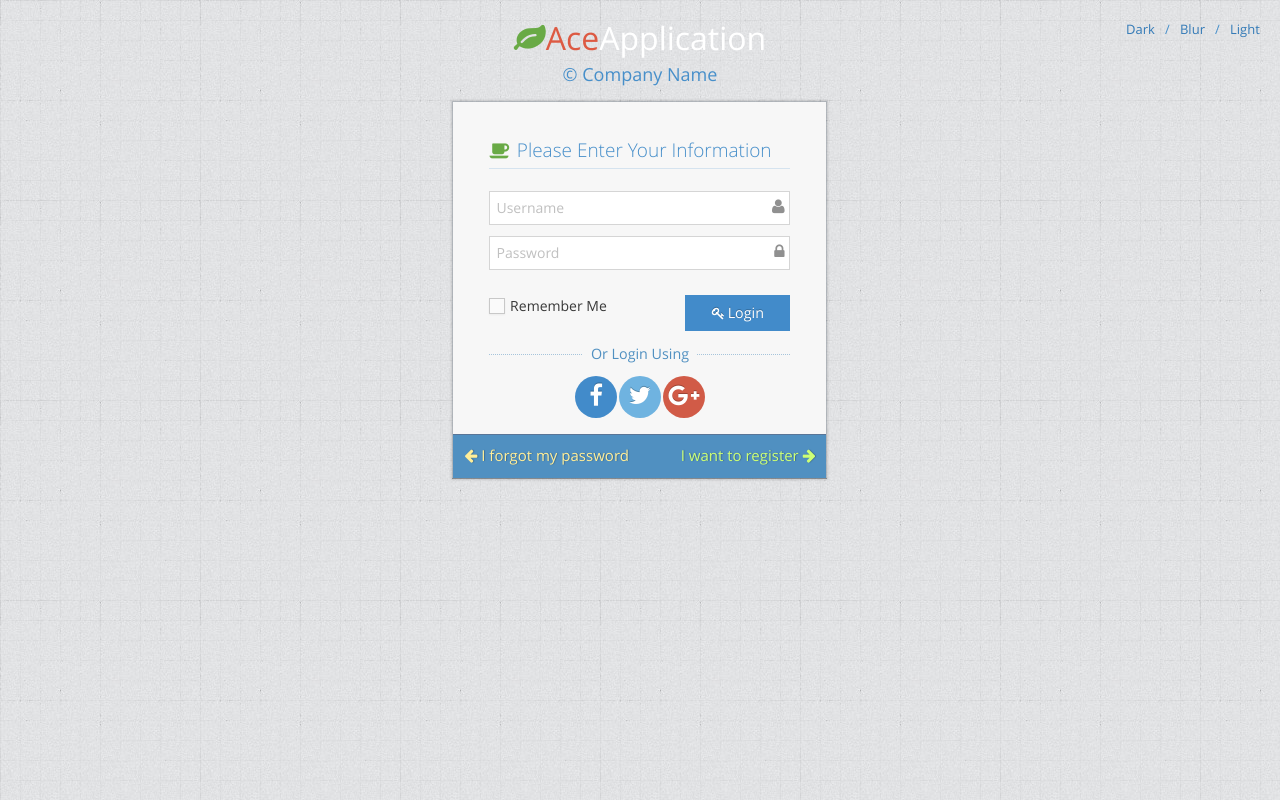
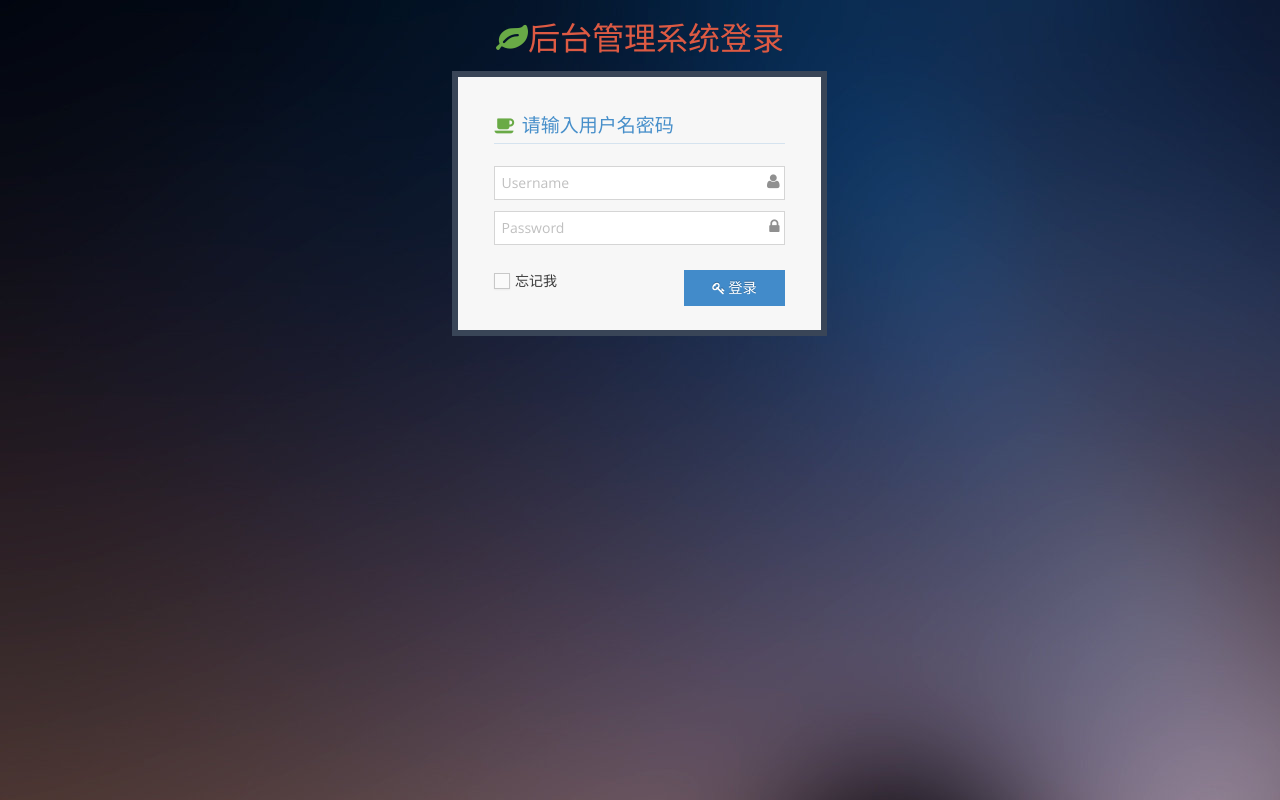
Before and after one commit to KingWYHGithub/course1.0v, a Vue app in the folder admin/: page / in a window 1280 px wide. Built offline with nearby package versions, Linux system fonts and the light colour scheme.

Commit message:
1.简化了登录页面的代码 2.增加eslintrc.js,去掉部分检查项，解决代码报错的无法识别$符号

```diff
--- a/admin/src/App.vue
+++ b/admin/src/App.vue
@@ -7,10 +7,10 @@
             <div class="center">
               <h1>
                 <i class="ace-icon fa fa-leaf green"></i>
-                <span class="red">Ace</span>
-                <span class="white" id="id-text2">Application</span>
+                <span class="red">后台管理系统登录</span>
+<!--                <span class="white" id="id-text2">Application</span>-->
               </h1>
-              <h4 class="blue" id="id-company-text">&copy; Company Name</h4>
+<!--              <h4 class="blue" id="id-company-text">&copy; Company Name</h4>-->
             </div>
 
             <div class="space-6"></div>
@@ -21,7 +21,7 @@
                   <div class="widget-main">
                     <h4 class="header blue lighter bigger">
                       <i class="ace-icon fa fa-coffee green"></i>
-                      Please Enter Your Information
+                     请输入用户名密码
                     </h4>
 
                     <div class="space-6"></div>
@@ -47,12 +47,12 @@
                         <div class="clearfix">
                           <label class="inline">
                             <input type="checkbox" class="ace" />
-                            <span class="lbl"> Remember Me</span>
+                            <span class="lbl"> 忘记我</span>
                           </label>
 
                           <button type="button" class="width-35 pull-right btn btn-sm btn-primary">
                             <i class="ace-icon fa fa-key"></i>
-                            <span class="bigger-110">Login</span>
+                            <span class="bigger-110">登录</span>
                           </button>
                         </div>
 
@@ -60,42 +60,42 @@
                       </fieldset>
                     </form>
 
-                    <div class="social-or-login center">
-                      <span class="bigger-110">Or Login Using</span>
-                    </div>
+<!--                    <div class="social-or-login center">-->
+<!--                      <span class="bigger-110">Or Login Using</span>-->
+<!--                    </div>-->
 
-                    <div class="space-6"></div>
+<!--                    <div class="space-6"></div>-->
 
-                    <div class="social-login center">
-                      <a class="btn btn-primary">
-                        <i class="ace-icon fa fa-facebook"></i>
-                      </a>
+<!--                    <div class="social-login center">-->
+<!--                      <a class="btn btn-primary">-->
+<!--                        <i class="ace-icon fa fa-facebook"></i>-->
+<!--                      </a>-->
 
-                      <a class="btn btn-info">
-                        <i class="ace-icon fa fa-twitter"></i>
-                      </a>
+<!--                      <a class="btn btn-info">-->
+<!--                        <i class="ace-icon fa fa-twitter"></i>-->
+<!--                      </a>-->
 
-                      <a class="btn btn-danger">
-                        <i class="ace-icon fa fa-google-plus"></i>
-                      </a>
-                    </div>
+<!--                      <a class="btn btn-danger">-->
+<!--                        <i class="ace-icon fa fa-google-plus"></i>-->
+<!--                      </a>-->
+<!--                    </div>-->
                   </div><!-- /.widget-main -->
 
-                  <div class="toolbar clearfix">
-                    <div>
-                      <a href="#" data-target="#forgot-box" class="forgot-password-link">
-                        <i class="ace-icon fa fa-arrow-left"></i>
-                        I forgot my password
-                      </a>
-                    </div>
+<!--                  <div class="toolbar clearfix">-->
+<!--                    <div>-->
+<!--                      <a href="#" data-target="#forgot-box" class="forgot-password-link">-->
+<!--                        <i class="ace-icon fa fa-arrow-left"></i>-->
+<!--                        I forgot my password-->
+<!--                      </a>-->
+<!--                    </div>-->
 
-                    <div>
-                      <a href="#" data-target="#signup-box" class="user-signup-link">
-                        I want to register
-                        <i class="ace-icon fa fa-arrow-right"></i>
-                      </a>
-                    </div>
-                  </div>
+<!--                    <div>-->
+<!--                      <a href="#" data-target="#signup-box" class="user-signup-link">-->
+<!--                        I want to register-->
+<!--                        <i class="ace-icon fa fa-arrow-right"></i>-->
+<!--                      </a>-->
+<!--                    </div>-->
+<!--                  </div>-->
                 </div><!-- /.widget-body -->
               </div><!-- /.login-box -->
 
@@ -140,97 +140,97 @@
                 </div><!-- /.widget-body -->
               </div><!-- /.forgot-box -->
 
-              <div id="signup-box" class="signup-box widget-box no-border">
-                <div class="widget-body">
-                  <div class="widget-main">
-                    <h4 class="header green lighter bigger">
-                      <i class="ace-icon fa fa-users blue"></i>
-                      New User Registration
-                    </h4>
+<!--              <div id="signup-box" class="signup-box widget-box no-border">-->
+<!--                <div class="widget-body">-->
+<!--                  <div class="widget-main">-->
+<!--                    <h4 class="header green lighter bigger">-->
+<!--                      <i class="ace-icon fa fa-users blue"></i>-->
+<!--                      New User Registration-->
+<!--                    </h4>-->
 
-                    <div class="space-6"></div>
-                    <p> Enter your details to begin: </p>
+<!--                    <div class="space-6"></div>-->
+<!--                    <p> Enter your details to begin: </p>-->
 
-                    <form>
-                      <fieldset>
-                        <label class="block clearfix">
-														<span class="block input-icon input-icon-right">
-															<input type="email" class="form-control" placeholder="Email" />
-															<i class="ace-icon fa fa-envelope"></i>
-														</span>
-                        </label>
+<!--                    <form>-->
+<!--                      <fieldset>-->
+<!--                        <label class="block clearfix">-->
+<!--														<span class="block input-icon input-icon-right">-->
+<!--															<input type="email" class="form-control" placeholder="Email" />-->
+<!--															<i class="ace-icon fa fa-envelope"></i>-->
+<!--														</span>-->
+<!--                        </label>-->
 
-                        <label class="block clearfix">
-														<span class="block input-icon input-icon-right">
-															<input type="text" class="form-control" placeholder="Username" />
-															<i class="ace-icon fa fa-user"></i>
-														</span>
-                        </label>
+<!--                        <label class="block clearfix">-->
+<!--														<span class="block input-icon input-icon-right">-->
+<!--															<input type="text" class="form-control" placeholder="Username" />-->
+<!--															<i class="ace-icon fa fa-user"></i>-->
+<!--														</span>-->
+<!--                        </label>-->
 
-                        <label class="block clearfix">
-														<span class="block input-icon input-icon-right">
-															<input type="password" class="form-control" placeholder="Password" />
-															<i class="ace-icon fa fa-lock"></i>
-														</span>
-                        </label>
+<!--                        <label class="block clearfix">-->
+<!--														<span class="block input-icon input-icon-right">-->
+<!--															<input type="password" class="form-control" placeholder="Password" />-->
+<!--															<i class="ace-icon fa fa-lock"></i>-->
+<!--														</span>-->
+<!--                        </label>-->
 
-                        <label class="block clearfix">
-														<span class="block input-icon input-icon-right">
-															<input type="password" class="form-control" placeholder="Repeat password" />
-															<i class="ace-icon fa fa-retweet"></i>
-														</span>
-                        </label>
+<!--                        <label class="block clearfix">-->
+<!--														<span class="block input-icon input-icon-right">-->
+<!--															<input type="password" class="form-control" placeholder="Repeat password" />-->
+<!--															<i class="ace-icon fa fa-retweet"></i>-->
+<!--														</span>-->
+<!--                        </label>-->
 
-                        <label class="block">
-                          <input type="checkbox" class="ace" />
-                          <span class="lbl">
-															I accept the
-															<a href="#">User Agreement</a>
-														</span>
-                        </label>
+<!--                        <label class="block">-->
+<!--                          <input type="checkbox" class="ace" />-->
+<!--                          <span class="lbl">-->
+<!--															I accept the-->
+<!--															<a href="#">User Agreement</a>-->
+<!--														</span>-->
+<!--                        </label>-->
 
-                        <div class="space-24"></div>
+<!--                        <div class="space-24"></div>-->
 
-                        <div class="clearfix">
-                          <button type="reset" class="width-30 pull-left btn btn-sm">
-                            <i class="ace-icon fa fa-refresh"></i>
-                            <span class="bigger-110">Reset</span>
-                          </button>
+<!--                        <div class="clearfix">-->
+<!--                          <button type="reset" class="width-30 pull-left btn btn-sm">-->
+<!--                            <i class="ace-icon fa fa-refresh"></i>-->
+<!--                            <span class="bigger-110">Reset</span>-->
+<!--                          </button>-->
 
-                          <button type="button" class="width-65 pull-right btn btn-sm btn-success">
-                            <span class="bigger-110">Register</span>
+<!--                          <button type="button" class="width-65 pull-right btn btn-sm btn-success">-->
+<!--                            <span class="bigger-110">Register</span>-->
 
-                            <i class="ace-icon fa fa-arrow-right icon-on-right"></i>
-                          </button>
-                        </div>
-                      </fieldset>
-                    </form>
-                  </div>
+<!--                            <i class="ace-icon fa fa-arrow-right icon-on-right"></i>-->
+<!--                          </button>-->
+<!--                        </div>-->
+<!--                      </fieldset>-->
+<!--                    </form>-->
+<!--                  </div>-->
 
-                  <div class="toolbar center">
-                    <a href="#" data-target="#login-box" class="back-to-login-link">
-                      <i class="ace-icon fa fa-arrow-left"></i>
-                      Back to login
-                    </a>
-                  </div>
-                </div><!-- /.widget-body -->
-              </div><!-- /.signup-box -->
+<!--                  <div class="toolbar center">-->
+<!--                    <a href="#" data-target="#login-box" class="back-to-login-link">-->
+<!--                      <i class="ace-icon fa fa-arrow-left"></i>-->
+<!--                      Back to login-->
+<!--                    </a>-->
+<!--                  </div>-->
+<!--                </div>&lt;!&ndash; /.widget-body &ndash;&gt;-->
+<!--              </div>&lt;!&ndash; /.signup-box &ndash;&gt;-->
             </div><!-- /.position-relative -->
 
-            <div class="navbar-fixed-top align-right">
-              <br />
-              &nbsp;
-              <a id="btn-login-dark" href="#">Dark</a>
-              &nbsp;
-              <span class="blue">/</span>
-              &nbsp;
-              <a id="btn-login-blur" href="#">Blur</a>
-              &nbsp;
-              <span class="blue">/</span>
-              &nbsp;
-              <a id="btn-login-light" href="#">Light</a>
-              &nbsp; &nbsp; &nbsp;
-            </div>
+<!--            <div class="navbar-fixed-top align-right">-->
+<!--              <br />-->
+<!--              &nbsp;-->
+<!--              <a id="btn-login-dark" href="#">Dark</a>-->
+<!--              &nbsp;-->
+<!--              <span class="blue">/</span>-->
+<!--              &nbsp;-->
+<!--              <a id="btn-login-blur" href="#">Blur</a>-->
+<!--              &nbsp;-->
+<!--              <span class="blue">/</span>-->
+<!--              &nbsp;-->
+<!--              <a id="btn-login-light" href="#">Light</a>-->
+<!--              &nbsp; &nbsp; &nbsp;-->
+<!--            </div>-->
           </div>
         </div><!-- /.col -->
       </div><!-- /.row -->
@@ -239,7 +239,7 @@
 </template>
 
 <script>
-   $('body').attr('class', 'login-layout light-login');
+$('body').attr('class', 'login-layout blur-login');
 export default {
   name: 'App',
 }
```
